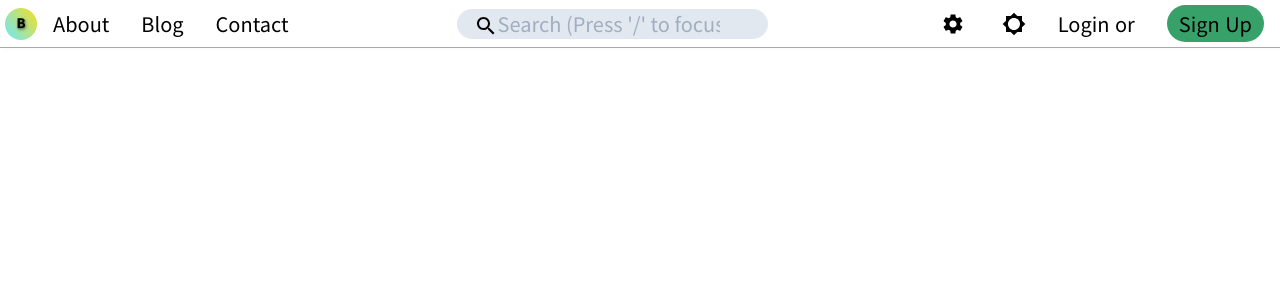
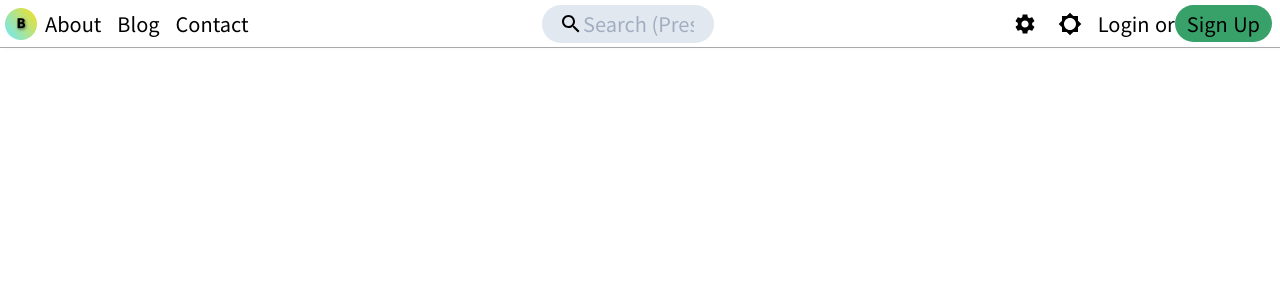
Before and after one commit to LeoLYW12138/DarkB-website, a Nuxt app: page / in a window 1280 px wide. Shown: the top 300 px of the page. Built offline with nearby package versions, Linux system fonts and the light colour scheme.

Commit message:
updated navBar

```diff
--- a/components/navBar.vue
+++ b/components/navBar.vue
@@ -2,38 +2,20 @@
   <div>
     <header class="navbar">
       <div class="navItem-container">
-        <img src="~/assets/images/logo.png" alt="Home Page" />
-        <ul class="navItem">
-          <li>
-            <a href="#">About</a>
-          </li>
-          <li>
-            <a href="#">Blog</a>
-          </li>
-          <li>
-            <a href="#">Contact</a>
-          </li>
-        </ul>
+        <nuxt-link to="/">
+          <img src="~/assets/images/logo.png" alt="Home Page" />
+        </nuxt-link>
+        <nav-item class="navItem hidden lg:inline"></nav-item>
       </div>
-      <form class="searchBar group focus:bg-white-400 bg-gray-300 rounded-full pl-3 pr-12">
-        <img class="inline fill-current" src="~/assets/images/icons/search.svg" alt="Search" />
-        <input
-          class="bg-gray-300 group-focus:bg-white-400"
-          type="text"
-          id="searchBar"
-          name="searchBar"
-          placeholder="Search (Press '/' to focus)"
-        />
-      </form>
-      <img class="sm:block lg:hidden" src="~assets/images/icons/hamberger.svg" alt="Menu" />
-      <ul class="sideBar">
+      <search-bar></search-bar>
+      <ul class="right-menu-bar">
         <li>
           <a href="#">
             <img src="~/assets/images/icons/settings.svg" alt="Settings" />
           </a>
         </li>
         <li>
-          <a href="#" @click="isDarkThemed = !isDarkThemed" class="change_theme">
+          <a href="#" class="change_theme" @click="isDarkThemed = !isDarkThemed">
             <img
               v-if="isDarkThemed"
               src="~/assets/images/icons/moon.svg"
@@ -46,41 +28,62 @@
             />
           </a>
         </li>
-        <li>
-          <a href="#" class="text-lg">Login or</a>
+        <li class="hidden lg:inline">
+          <a id="login" href="#" class="text-md">Login or</a>
+          <a
+            id="signup"
+            href="#"
+            class="whitespace-no-wrap bg-green-600 hover:bg-green-400 px-3 rounded-full py-1"
+          >Sign Up</a>
         </li>
-        <li>
-          <a href="#" class="bg-green-600 hover:bg-green-400 px-3 rounded-full py-1">Sign Up</a>
-        </li>
+        <a href="#" class="px-2 sm:block lg:hidden" @click="openmenu = !openmenu">
+          <img src="~assets/images/icons/hamberger.svg" alt="Menu" />
+        </a>
       </ul>
     </header>
+    <div v-if="openmenu" class="side-menu-container lg:hidden">
+      <li>
+        <a
+          id="signup"
+          href="#"
+          class="whitespace-no-wrap bg-green-600 hover:bg-green-400 px-3 rounded-full py-1"
+        >Sign Up</a>
+        <p class="inline px-1">or</p>
+        <a id="login" href="#" class="text-md">Login</a>
+      </li>
+
+      <nav-item class="navItem"></nav-item>
+    </div>
   </div>
 </template>
 
 <script>
+import searchBar from '@/components/searchBar.vue'
+import navItem from '@/components/navItem.vue';
 export default {
+  components: {
+    'search-bar': searchBar,
+    'nav-item': navItem
+  },
   data () {
     return {
-      isDarkThemed: false
+      isDarkThemed: false,
+      openmenu: false,
     }
-  }
+  },
 }
 </script>
 
-<style scoped>
+<style>
 * {
   font-family: 'Noto Sans HK', serif;
   font-size: 20px;
   font-weight: 500;
 }
-svg {
-  display: inline;
+header {
+  width: 100vw;
 }
-img {
-  border-radius: 100%;
-  max-width: 32px;
-  margin-left: 5px;
-}
+
 .navbar {
   display: inline-flex;
   position: sticky;
@@ -92,18 +95,44 @@ img {
   border-bottom: 1px solid darkgrey;
   box-shadow: 2px 3px rgba(105, 105, 105, 0.01);
 }
-.sideBar {
+.right-menu-bar {
+  display: inline-flex;
+  height: 3rem;
+  justify-content: right;
+  align-items: center;
+}
+.navItem-container {
   display: inline-flex;
   height: 3rem;
   justify-content: space-between;
   align-items: center;
 }
-.navItem-container {
-  @apply sideBar;
+
+.side-menu-container {
+  position: absolute;
+  z-index: 100;
+  right: 0;
+  width: 100vw;
+  height: calc(100vh - 3rem);
+  align-items: center;
+  @apply bg-gray-400;
+  @apply flex flex-col justify-evenly;
 }
 
 li {
+  margin: 0.5rem;
+  list-style-type: none;
+}
+
+a:hover {
+  @apply text-purple-400;
+}
+svg {
   display: inline;
-  margin: 1rem;
+}
+img {
+  border-radius: 100%;
+  max-width: 32px;
+  margin-left: 5px;
 }
 </style>
--- /dev/null
+++ b/components/navItem.vue
@@ -0,0 +1,22 @@
+<template>
+  <div>
+    <ul class="flex flex-col flex-grow lg:flex-row justify-around align-center">
+      <li>
+        <nuxt-link to="/about">About</nuxt-link>
+      </li>
+      <li>
+        <a href="#">Blog</a>
+      </li>
+      <li>
+        <a href="#">Contact</a>
+      </li>
+    </ul>
+  </div>
+</template>
+
+<style>
+li {
+  /* display: inline; */
+  @apply mx-2;
+}
+</style>
--- /dev/null
+++ b/components/searchBar.vue
@@ -0,0 +1,24 @@
+<template>
+  <div>
+    <form class="flex align-center flex-1 bg-gray-300 rounded-full p-1 lg:pr-5 lg:pl-3">
+      <img class="inline fill-current" src="~/assets/images/icons/search.svg" alt="Search" />
+      <input
+        id="searchBar"
+        class="bg-gray-300"
+        type="text"
+        name="searchBar"
+        size="10"
+        placeholder="Search (Press '/' to focus)"
+      />
+    </form>
+  </div>
+</template>
+
+<script>
+    export default {
+
+    }
+</script>
+
+<style scoped>
+</style>
--- a/layouts/default.vue
+++ b/layouts/default.vue
@@ -1,9 +1,19 @@
 <template>
   <div>
+    <nav-bar></nav-bar>
     <nuxt />
   </div>
 </template>
 
+<script>
+import navBar from '@/components/navBar.vue';
+
+export default {
+  components: {
+    'nav-bar': navBar,
+  },
+}
+</script>
 <style>
 html {
   font-family: 'Source Sans Pro', -apple-system, BlinkMacSystemFont, 'Segoe UI',
--- a/pages/index.vue
+++ b/pages/index.vue
@@ -1,20 +1,8 @@
 <template>
-  <div>
-    <navBar />
-  </div>
+  <div></div>
 </template>
 
-<script>
-// import Logo from '~/components/Logo.vue'
-import navBar from '~/components/navBar.vue'
 
-export default {
-  components: {
-    // Logo,
-    navBar
-  }
-}
-</script>
 
 <style>
 /* Sample `apply` at-rules with Tailwind CSS
@@ -23,7 +11,9 @@ export default {
 }
 */
 @import url('https://fonts.googleapis.com/css2?family=Noto+Sans+HK:wght@400;500&display=swap');
-
+body {
+  overflow-x: hidden;
+}
 /* .container {
   margin: 0 auto;
   min-height: 100vh;
--- a/tailwind.config.js
+++ b/tailwind.config.js
@@ -11,7 +11,7 @@ module.exports = {
   purge: ['./src/**/*.html', './src/**/*.vue'],
   theme: {},
   variants: {
-    backgroundColor: ['responsive', 'hover', 'focus', 'group-focus']
+    backgroundColor: ['responsive', 'hover', 'focus', 'group-hover']
   },
   plugins: []
 }
```
Also changed, not shown: package.json (+12 -11 lines), .eslintrc.js, 1 other file (tests, documents, lock files or other folders).
